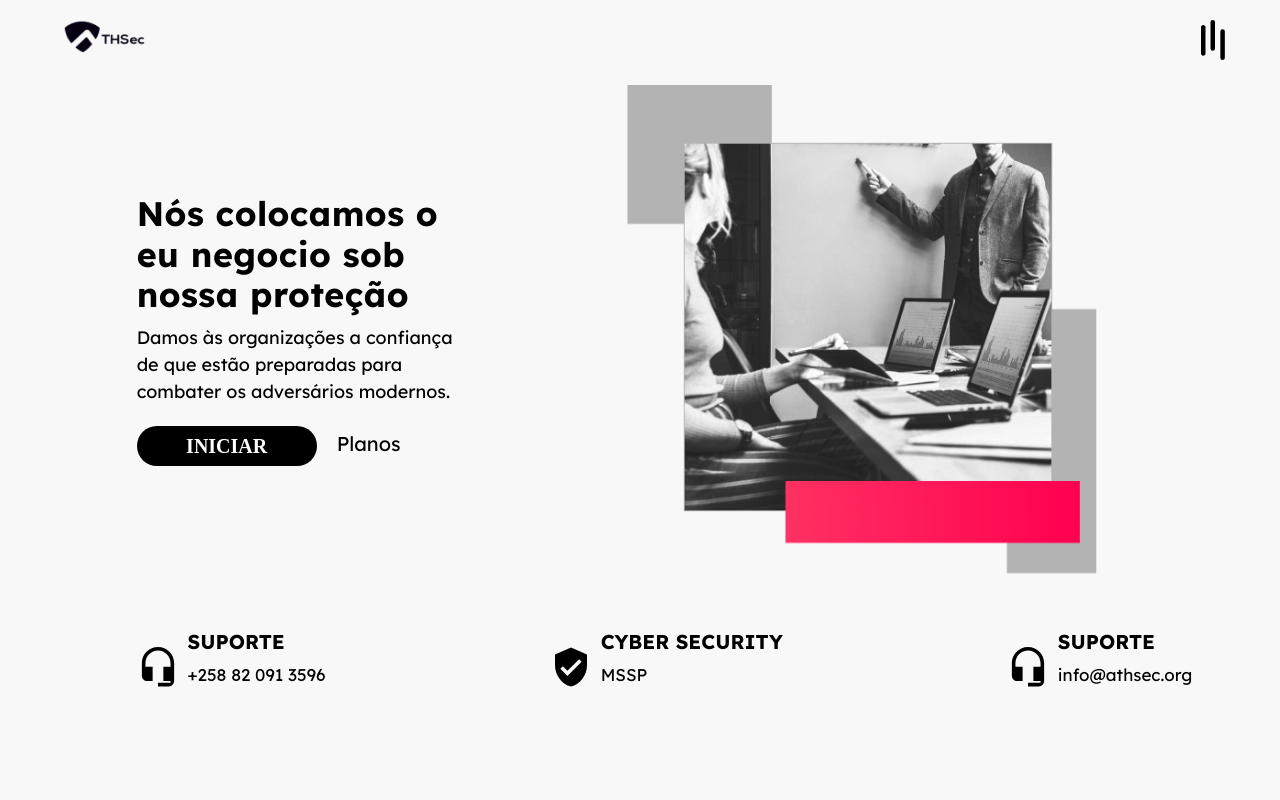
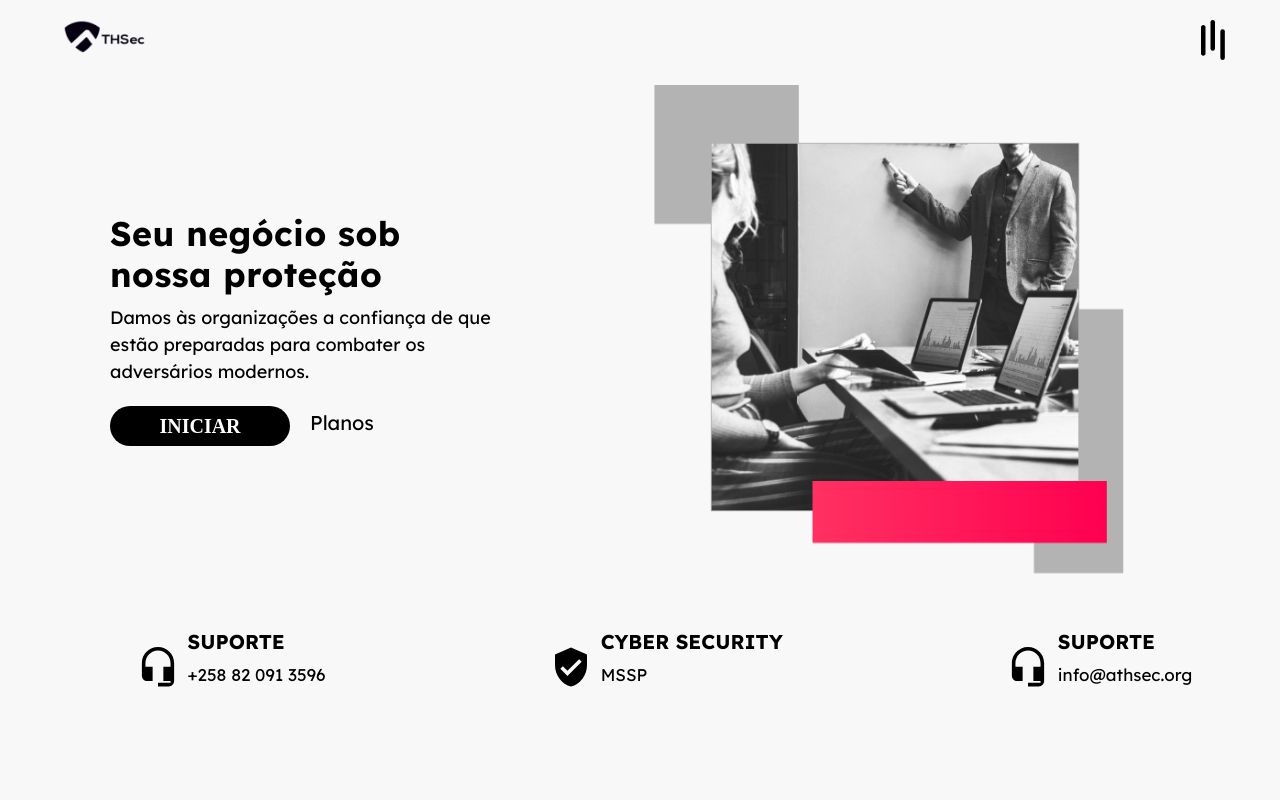
Before and after one commit to arlindo0x73/athsec, a Next.js app: page /home in a window 1280 px wide. Shown: the top 800 px of the page. Built offline with nearby package versions, Linux system fonts and the light colour scheme; a web font is replaced by a local one.

Commit message:
Update index.js

```diff
--- a/pages/home/index.js
+++ b/pages/home/index.js
@@ -17,10 +17,10 @@ const Home = () => {
         <div className={style.homeContent}>
           <div className={style.homeContentContainer}>
             <h2 className={style.info} style={{ width: '20rem' }}>
-              Nós colocamos o eu negocio sob  nossa proteção
+              Seu negócio sob nossa proteção
             </h2>
 
-            <p className={style.secondInfo} style={{ width: '20rem' }}>
+            <p className={style.secondInfo} style={{ width: '25rem' }}>
               Damos às organizações a confiança de que estão preparadas para combater os adversários modernos.
             </p>
             <div className={style.homeButtons}>
```
